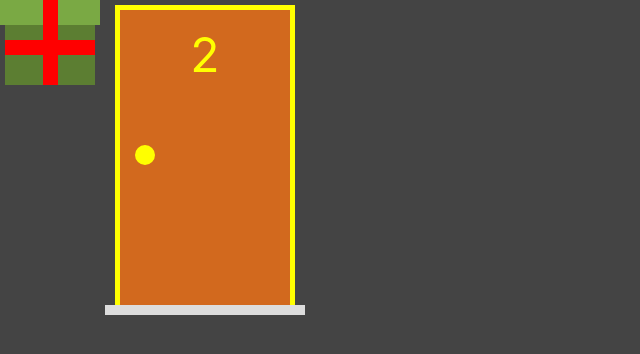
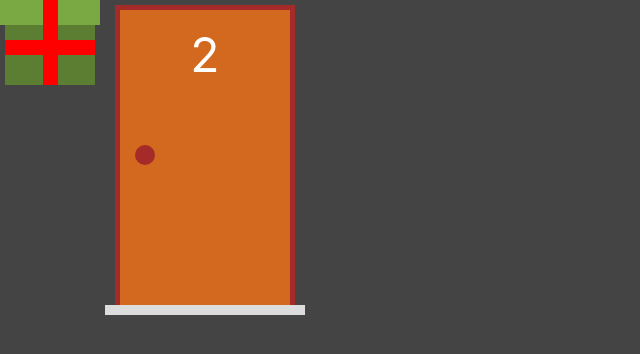
Before and after one commit to enzoglauber/next-cod3r, a Next.js app in the folder doors-section-4/: page / in a window 1280 px wide. Shown: the top 354 px of the page, without its empty margins (0-640 px from the left). Built offline with nearby package versions, Linux system fonts and the light colour scheme.

Commit message:
door event #3

```diff
--- a/doors-section-4/components/Door.tsx
+++ b/doors-section-4/components/Door.tsx
@@ -1,6 +1,6 @@
+import { SyntheticEvent } from 'react'
 import DoorModel from '../model/door'
 import styles from '../styles/Door.module.css'
-
 interface DoorProps {
   value: DoorModel
   onChange: (door: DoorModel) => void
@@ -8,18 +8,25 @@ interface DoorProps {
 
 function Door(props: DoorProps) {
   const { value, onChange } = props
-  const selected = value.selected ? styles.selected : ''
+  const selected = value.selected && !value.opened ? styles.selected : ''
 
   const toggle = (e) => onChange(value.toggle())
 
+  const open = (e: SyntheticEvent) => {
+    e.stopPropagation()
+    onChange(value.open())
+  }
+
+  const doorOpen = () => (
+    <div className={styles.door}>
+      <div className={styles.number}>{value.number}</div>
+      <div className={styles.handle} onClick={open}></div>
+    </div>
+  )
+
   return (
     <div className={styles.area} onClick={toggle}>
-      <div className={`${styles.structure} ${selected}`}>
-        <div className={styles.door}>
-          <div className={styles.number}>{value.number}</div>
-          <div className={styles.handle}></div>
-        </div>
-      </div>
+      <div className={`${styles.structure} ${selected}`}>{value.opened ? false : doorOpen()}</div>
       <div className={styles.floor}></div>
     </div>
   )
--- a/doors-section-4/pages/index.tsx
+++ b/doors-section-4/pages/index.tsx
@@ -4,7 +4,9 @@ import Gift from '../components/Gift'
 import DoorModel from '../model/door'
 
 export default function Home() {
-  const [door1, setDoor1] = useState(new DoorModel(2, false, true))
+  const [door1, setDoor1] = useState(new DoorModel(2))
+
+  console.log(`door1`, door1)
 
   return (
     <div style={{ display: 'flex' }}>
```
